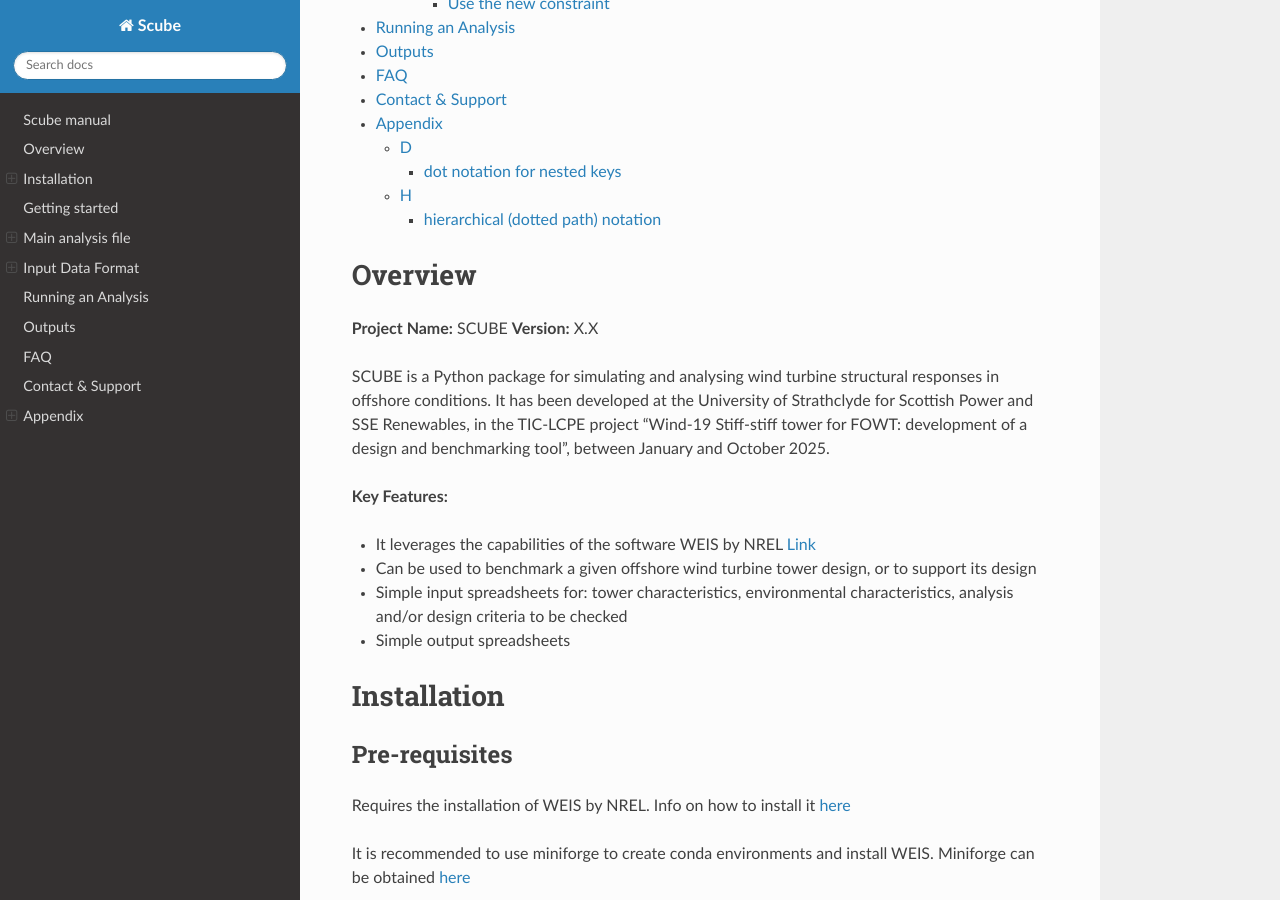
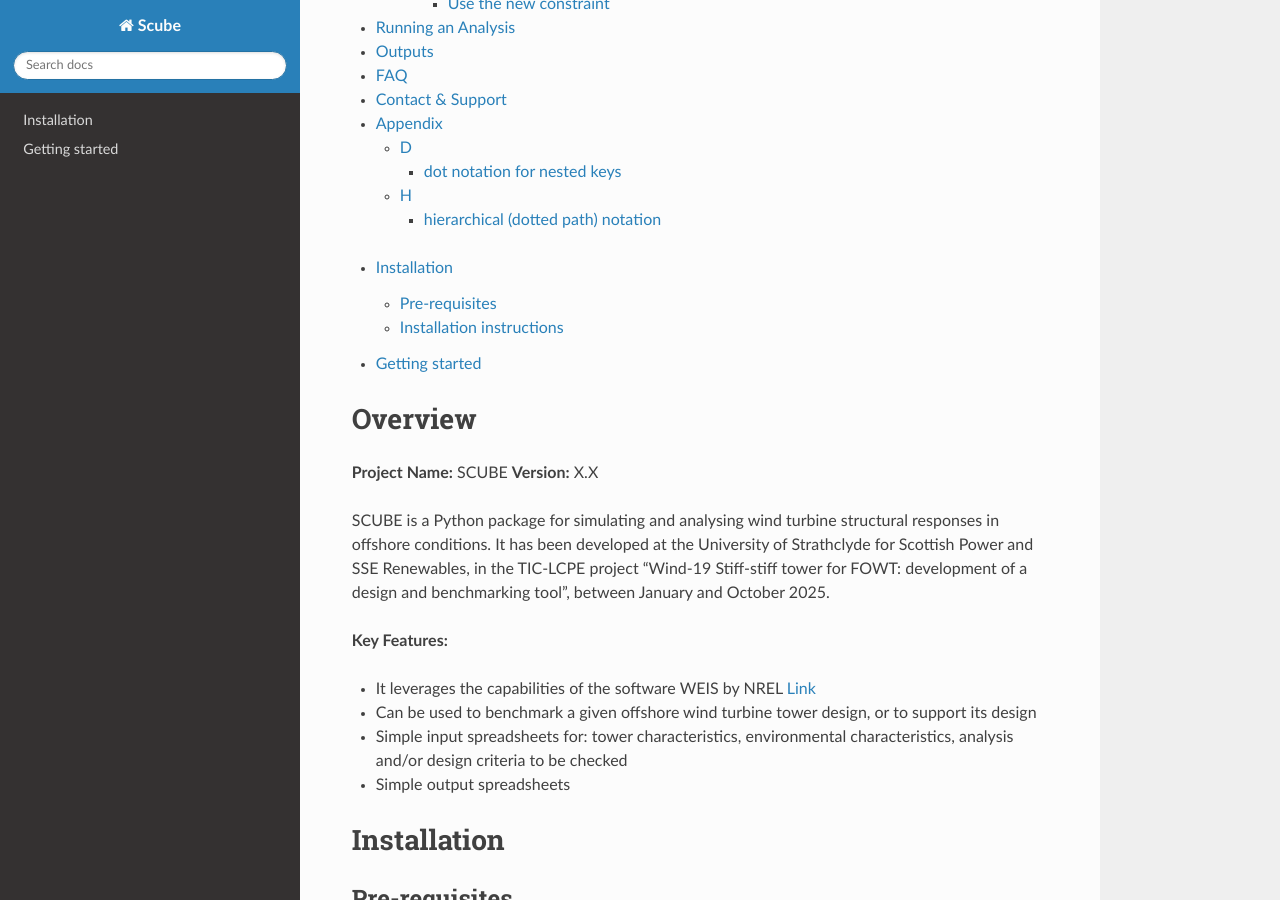
Before and after one commit to mcollu/scube, a Sphinx documentation site: the page built from docs/source/index.rst, in a window 1280 px wide and 900 px high, scrolled down 641 px. Built offline with Sphinx 7.4.7 and the Read the Docs theme 3.1.0, drawn with Linux system fonts in a browser that asks for light colours.

Commit message:
Update index.rst

```diff
--- a/docs/source/index.rst
+++ b/docs/source/index.rst
@@ -5,6 +5,13 @@
    This project is under active development.
 
 .. contents::
+
+
+.. toctree::
+   :maxdepth: 3
+
+   installation
+   getting_started
 
 Overview
 ========
```
